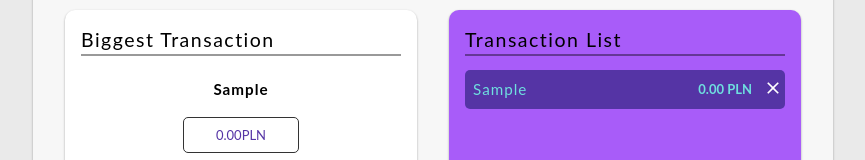
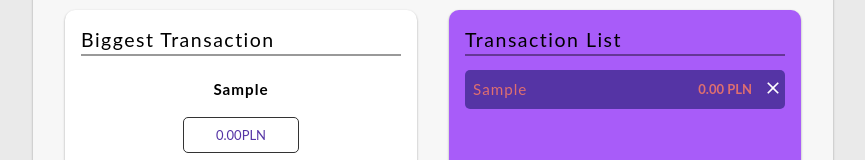
Before and after one commit to jzolotar/transaction-tracker, a React (Create React App) app: page / in a window 1280 px wide. Both pictures are taken after typing "Sample", "5" into the empty fields and a click on the button "Add transaction". Shown: the part 226-386 px from the top of the page, without its empty margins (207-1072 px from the left). Built offline with nearby package versions, Linux system fonts and the light colour scheme; no server answers.

Commit message:
add transaction comp, add styling for incomes and outcomes transaction

```diff
--- /dev/null
+++ b/src/components/Transaction/Transaction.js
@@ -0,0 +1,60 @@
+import { IoMdClose } from 'react-icons/io';
+import { useDispatch } from 'react-redux';
+import { deleteTransaction } from '../../store';
+import styled from 'styled-components';
+
+const Transaction = ({ item, color }) => {
+  console.log(color);
+  const dispatch = useDispatch();
+  return (
+    <StyledTransaction color={color}>
+      <h3>{item.title}</h3>
+      <div>
+        <p>{(+item.amountPLN).toFixed(2)} PLN</p>
+        <button onClick={() => dispatch(deleteTransaction(item))}>
+          <IoMdClose size={20} />
+        </button>
+      </div>
+    </StyledTransaction>
+  );
+};
+
+export default Transaction;
+
+const StyledTransaction = styled.li`
+  display: flex;
+  align-items: center;
+  justify-content: space-between;
+  padding: 0.5rem 0;
+  border-radius: 5px;
+  background: #fff;
+  background-color: #5534a5;
+  position: relative;
+  h3 {
+    margin-left: 0.5rem;
+    font-weight: 400;
+    color: ${({ color }) => color};
+  }
+
+  div {
+    display: flex;
+    justify-content: center;
+    align-items: center;
+    p {
+      margin-right: 0.5rem;
+      font-weight: 700;
+      color: ${({ color }) => color};
+    }
+    button {
+      width: 25px;
+      height: auto;
+      border: none;
+      background-color: transparent;
+      color: #fff;
+
+      &:hover {
+        color: red;
+      }
+    }
+  }
+`;
--- a/src/components/TranscationsList/TransactionsList.styled.js
+++ b/src/components/TranscationsList/TransactionsList.styled.js
@@ -36,49 +36,5 @@ export const StyledTransactionsList = styled.section`
     display: flex;
     flex-direction: column;
     gap: 0.9rem;
-
-    li {
-      display: flex;
-      align-items: center;
-      justify-content: space-between;
-      padding: 0.5rem 0;
-      border-radius: 5px;
-      background: #fff;
-      background-color: #5534a5;
-      position: relative;
-      h3 {
-        margin-left: 0.5rem;
-        font-weight: 400;
-        color: #6fdfdf;
-      }
-
-      div {
-        display: flex;
-        justify-content: center;
-        align-items: center;
-        p {
-          margin-right: 0.5rem;
-          font-weight: 700;
-          color: #a85cf9;
-          color: #5534a5;
-          color: #6fdfdf;
-        }
-        button {
-          /* position: absolute;
-        top: 0;
-        right: -45px;
-        height: 100%; */
-          width: 25px;
-          height: auto;
-          border: none;
-          background-color: transparent;
-          color: #fff;
-
-          &:hover {
-            color: red;
-          }
-        }
-      }
-    }
   }
 `;
--- a/src/components/TranscationsList/TranscationsList.js
+++ b/src/components/TranscationsList/TranscationsList.js
@@ -2,6 +2,7 @@ import { StyledTransactionsList } from './TransactionsList.styled';
 import { useSelector, useDispatch } from 'react-redux';
 import { deleteTransaction } from '../../store';
 import { IoMdClose } from 'react-icons/io';
+import Transaction from '../Transaction/Transaction';
 
 const TransactionsList = () => {
   const dispatch = useDispatch();
@@ -14,15 +15,20 @@ const TransactionsList = () => {
       ) : (
         <ul>
           {transactions.map((item) => (
-            <li key={item.id}>
-              <h3>{item.title}</h3>
-              <div>
-                <p>{(+item.amountPLN).toFixed(2)} PLN</p>
-                <button onClick={() => dispatch(deleteTransaction(item))}>
-                  <IoMdClose size={20} />
-                </button>
-              </div>
-            </li>
+            <Transaction
+              key={item.id}
+              item={item}
+              color={item.amountPLN > 0 ? '#6fdfdf' : '#df6f6f'}
+            />
+            // <li key={item.id}>
+            //   <h3>{item.title}</h3>
+            //   <div>
+            //     <p>{(+item.amountPLN).toFixed(2)} PLN</p>
+            //     <button onClick={() => dispatch(deleteTransaction(item))}>
+            //       <IoMdClose size={20} />
+            //     </button>
+            //   </div>
+            // </li>
           ))}
         </ul>
       )}
```
